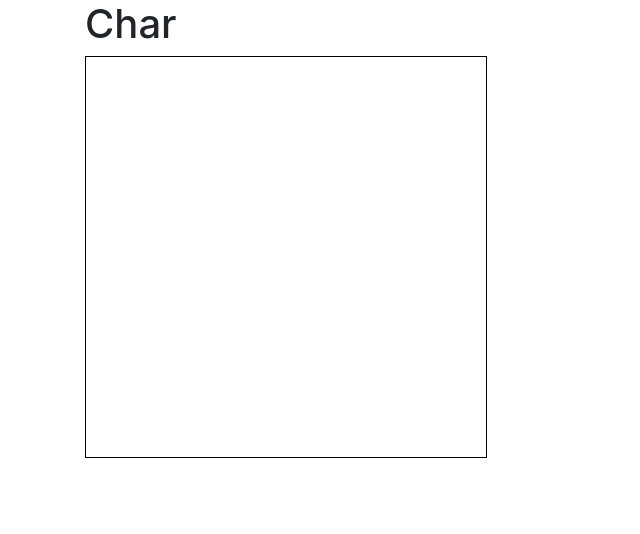
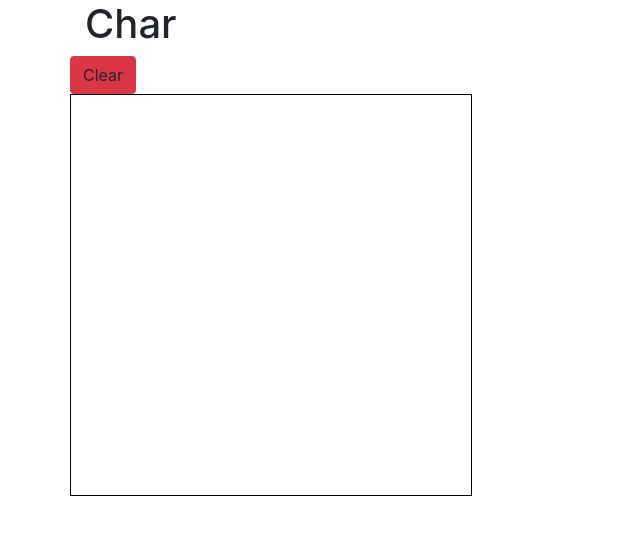
Before and after one commit to hexcodech/char, an Angular app in the folder frontend/: page / in a window 1280 px wide. Shown: the top 534 px of the page, without its empty margins (0-640 px from the left). Built offline with nearby package versions, Linux system fonts and the light colour scheme.

Commit message:
Clear rect button

```diff
--- a/frontend/src/app/app.canvas.ts
+++ b/frontend/src/app/app.canvas.ts
@@ -39,7 +39,7 @@ export class CanvasComponent implements AfterViewInit {
     Observable
       .fromEvent(canvasEl, 'mousedown')
       .switchMap((event) => {
-        //We got a click now record all mouse moves till the click stops and get pairs of values to generate a line
+        //We got a click now record all mouse moves till the click stops (or off canvas) and get pairs of values to generate a line
         return Observable
           .fromEvent(canvasEl, 'mousemove')
           .takeUntil(Observable.fromEvent(canvasEl, 'mouseup'))
@@ -86,4 +86,11 @@ export class CanvasComponent implements AfterViewInit {
       this.cx.stroke(); //apply the stroke settings set in ngAfterViewInit
     }
   }
+
+  public clearRect() {
+    if(!this.cx)
+      return;
+
+    this.cx.clearRect(0, 0, this.width, this.height);
+  }
 }
--- a/frontend/src/app/app.component.html
+++ b/frontend/src/app/app.component.html
@@ -1,4 +1,9 @@
 <div class="container">
   <h1>Char</h1>
-  <app-canvas></app-canvas>
+  <div class="row">
+    <a (click)="canvas.clearRect()" class="btn btn-danger">Clear</a>
+  </div>
+  <div class="row">
+    <app-canvas #canvas></app-canvas>
+  </div>
 </div>
--- a/frontend/src/app/app.component.ts
+++ b/frontend/src/app/app.component.ts
@@ -1,4 +1,4 @@
-import { Component } from '@angular/core';
+import { Component, ViewChild } from '@angular/core';
 
 @Component({
   selector: 'app-root',
@@ -6,5 +6,5 @@ import { Component } from '@angular/core';
   styleUrls: ['./app.component.scss']
 })
 export class AppComponent {
-
+  @ViewChild('canvas') canvas;
 }
```
